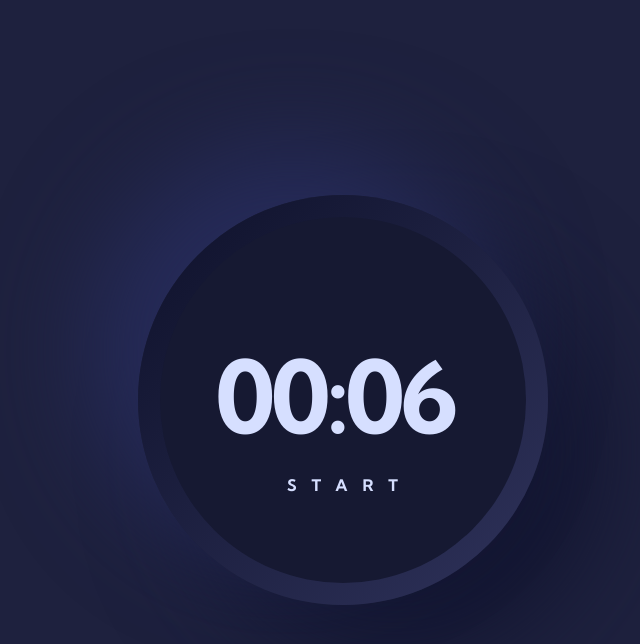
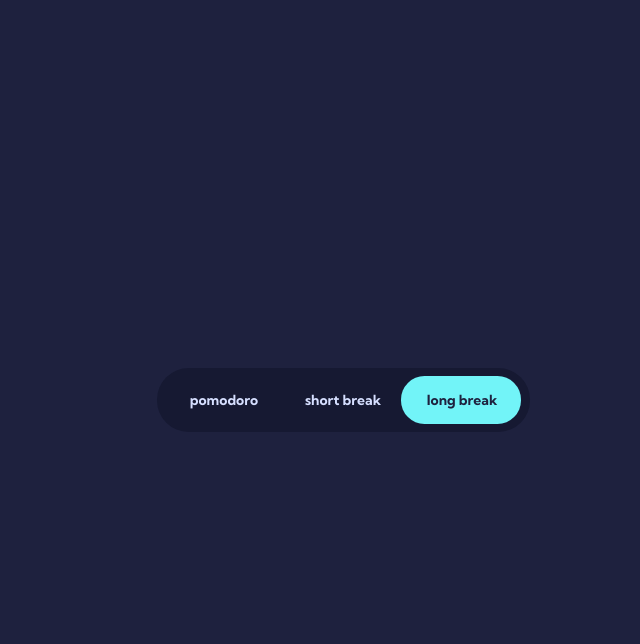
Before and after one commit to jimmy2130/pomodoro-app, a React (Create React App) app: page / in a window 1280 px wide. Shown: the top 644 px of the page, without its empty margins (297-937 px from the left). Built offline with nearby package versions, Linux system fonts and the light colour scheme.

Commit message:
Improve the Timer Component by counting faster (0.1s/count instead of 1s/count). Create the NavigationBar Component.

```diff
--- a/src/components/AnimationRing/AnimationRing.js
+++ b/src/components/AnimationRing/AnimationRing.js
@@ -34,14 +34,12 @@ const AnimationRing = ({
 	onComplete,
 	control
 }) => {
-	console.log(animationState)
 	const { cx, cy, r, stroke, length } = SIZE[size]
 	const xEndPoint = getX(cx, r, 359.99)  // cannot draw full circle with svg arc
 	const yEndPoint = getY(cy, r, 359.99)
 
   return (
     <>
-      <Wrapper>
         <Ring
         	xmlns="http://www.w3.org/2000/svg"
         	width={length}
@@ -61,15 +59,10 @@ const AnimationRing = ({
             onAnimationComplete={onComplete}
           />
         </Ring>
-      </Wrapper>
     </>
 
   );
 }
-
-const Wrapper = styled.div`
-	pointer-events: none;
-`
 
 const Ring = styled.svg`
 	opacity: var(--opacity);
--- a/src/components/App/App.js
+++ b/src/components/App/App.js
@@ -1,19 +1,29 @@
-import React from "react";
+import React, { useState } from "react";
 import styled from 'styled-components/macro';
-import Timer from '../Timer';
+// import Timer from '../Timer';
+import NavigationBar from '../NavigationBar';
 
 
 const App = () => {
+	const [config, setConfig] = useState({
+		color: 'secondary',
+		size: 'big',
+		fontFamily: 'sansSerif',  //sansSerif, serif, mono
+		time: {
+			pomodoro: 0.1,
+			shortBreak: 0.2,
+			longBreak: 0.3,
+		},
+		clockType: 'longBreak',
+
+	})
+
+	const handleNavClick = (id) => setConfig({...config, clockType: id})
+
 	return (
 		<Wrapper>
-			<Timer
-				time={0.1}
-				color="primary"
-				size="big"
-				fontFamily="sansSerif"
-				// fontFamily="serif"
-				// fontFamily="mono"
-			/>
+			<NavigationBar config={config} handleClick={handleNavClick}/>
+			{/*<Timer config={config}/>*/}
 		</Wrapper>
 	)
 }
--- /dev/null
+++ b/src/components/NavigationBar/NavigationBar.js
@@ -0,0 +1,99 @@
+import React from "react";
+import styled from 'styled-components/macro';
+import { motion } from "framer-motion";
+import { COLORS, FAMILIES } from '../../constants';
+
+const BUTTON_TEXT_SIZE = {
+	sansSerif: '14px',
+	serif: '14px',
+	mono: '13px',
+}
+
+const ANIMATION_TRANSLATE_X = {
+	pomodoro: 1,
+	shortBreak: 118,
+	longBreak: 236,
+}
+
+const NavigationBar = ({ config, handleClick }) => {
+	const { color, clockType } = config
+	return (
+		<NavigationWrapper>
+			<NavigationButton config={config} id="pomodoro" handleClick={handleClick}>pomodoro</NavigationButton>
+			<NavigationButton config={config} id="shortBreak" handleClick={handleClick}>short break</NavigationButton>
+			<NavigationButton config={config} id="longBreak" handleClick={handleClick}>long break</NavigationButton>
+			<Floater
+				initial={{translateX: ANIMATION_TRANSLATE_X[clockType]}}
+			  animate={{translateX: ANIMATION_TRANSLATE_X[clockType]}}
+			  transition={{duration: 0.2, ease: 'easeOut'}}
+				style={{'--background': COLORS[color]}}
+			/>
+		</NavigationWrapper>
+	)
+}
+
+const NavigationButton = ({ children, config, id, handleClick }) => {
+	const { color, fontFamily, clockType } = config
+	return (
+		<NavigationButtonWrapper
+			onClick={() => handleClick(id)}
+			style={{
+				'--background': clockType === id ? COLORS[color] : COLORS['backgroundDark'],
+				'--font-family': FAMILIES[fontFamily],
+				'--font-size': BUTTON_TEXT_SIZE[fontFamily],
+				'--color': clockType === id ? COLORS['background'] : COLORS['text'],
+				'--hover-color': clockType === id ? COLORS['background'] : COLORS['white'],
+			}}
+		>
+			{children}
+		</NavigationButtonWrapper>
+	)
+}
+
+const NavigationWrapper = styled.div`
+	position: relative;
+	max-width: 373px;
+	padding: 8px;
+	border-radius: 31.5px;
+	background: ${COLORS.backgroundDark};
+	display: flex;
+	isolation: isolate;
+`
+
+const NavigationButtonWrapper = styled.button`
+  display: block;
+  margin: 0;
+  padding: 0;
+	width: 120px;
+	height: 48px;
+  border: none;
+	background: transparent;
+	color: var(--color);
+	font-family: var(--font-family);
+	font-size: var(--font-size);
+	font-weight: 700;
+  cursor: pointer;
+  z-index: 1;
+
+  &:hover {
+  	color: var(--hover-color);
+  }
+
+  &:focus {
+    outline-offset: -4px;
+  }
+  /* Focusing the button with a mouse, touch, or stylus */
+  &:focus:not(:focus-visible) {
+    outline: none;
+  }
+`
+
+const Floater = styled(motion.div)`
+	position: absolute;
+	width: 120px;
+	height: 48px;
+	border-radius: 23.5px;
+	background: var(--background);
+`
+
+export default NavigationBar;
--- /dev/null
+++ b/src/components/NavigationBar/index.js
@@ -0,0 +1 @@
+export { default } from "./NavigationBar";
--- a/src/components/Timer/Timer.js
+++ b/src/components/Timer/Timer.js
@@ -59,10 +59,12 @@ const TIMER_TEXT_STYLE = {
 // 	}
 // }
 
-const Timer = ({ time, color, size, fontFamily }) => {
+const Timer = ({ config }) => {
+	const { size, color, fontFamily, clockType } = config
+	const time = config['time'][clockType]
 	const control = useAnimation()
 	const [animationState, setAnimationState] = useState('start')
-	const [counter, setCounter] = useState(time * 60)
+	const [counter, setCounter] = useState(time * 60 * 10)
 	const [key, setKey] = useState(0)
 
 	const onTick = () => {
@@ -79,7 +81,7 @@ const Timer = ({ time, color, size, fontFamily }) => {
 			})
 			control.start({
 	      pathLength: 1,
-	      transition: { duration: counter, ease: "linear" },
+	      transition: { duration: counter / 10, ease: "linear" },
 	    })
 		}
 		else if(animationState === 'playing') {
@@ -90,11 +92,11 @@ const Timer = ({ time, color, size, fontFamily }) => {
 			setAnimationState('playing')
 			control.start({
 	      pathLength: 1,
-	      transition: {	duration: counter, ease: "linear"},
+	      transition: {	duration: counter / 10, ease: "linear"},
 	    })
 		}
 		else if(animationState === 'end') {
-			setCounter(time * 60)
+			setCounter(time * 60 * 10)
 			setAnimationState('playing')
 			control.set({
 				pathLength: 0
@@ -117,6 +119,7 @@ const Timer = ({ time, color, size, fontFamily }) => {
 							'--position-top': STATUS_TEXT_STYLE[fontFamily]['positionTop'],
 							'--line-height': STATUS_TEXT_STYLE[fontFamily]['lineHeight'],
 							'--translate-x': STATUS_TEXT_STYLE[fontFamily]['translateX'],
+							'--color': COLORS[color],
 
 					}}>
 						{BUTTON_TEXT[animationState].toUpperCase()}
@@ -175,6 +178,7 @@ const PlayButtonWrapper = styled.div`
 	box-shadow: -50px -50px 100px hsl(234deg, 40%, 25%), 50px 50px 100px hsl(234deg, 45%, 13%);
 	display: grid;
 	place-content: center;
+	user-select: none;
 `
 
 const PlayButton = styled.button`
@@ -206,12 +210,19 @@ const StatusText = styled.span`
 	margin-left: auto;
 	margin-right: auto;
 	width: fit-content;
+	pointer-events: none;
+	cursor: pointer;
+
 	font-family: var(--font-family);
 	font-size: 16px;
 	font-weight: 700;
 	line-height: var(--line-height);
 	letter-spacing: 15px;
 	transform: var(--translate-x);
+
+	${PlayButton}:hover & {
+		color: var(--color);
+	}
 `
 
 const AnimationRingWrapper = styled.div`
@@ -246,6 +257,8 @@ const ClockReference = styled.div`
 	line-height: var(--line-height);
 	letter-spacing: var(--letter-spacing);
 	color: transparent;
+	pointer-events: none;
+	cursor: pointer;
 `
 
 const StatusTextReference = styled.span`
@@ -263,6 +276,8 @@ const StatusTextReference = styled.span`
 	letter-spacing: 15px;
 	// border: 1px solid red;
 	color: transparent;
+	pointer-events: none;
+	cursor: pointer;
 `
 
 export default Timer;
--- a/src/components/TimerDisplay/TimerDisplay.helpers.js
+++ b/src/components/TimerDisplay/TimerDisplay.helpers.js
@@ -21,6 +21,7 @@ export function useInterval(callback, delay) {
 }
 
 export function getShowTime(sec) {
+	sec = Math.ceil(sec / 10)
 	let min = ((sec - (sec % 60)) / 60).toString().padStart(2, '0')
 	sec = (sec % 60).toString().padStart(2, '0')
 	return `${min}:${sec}`
--- a/src/components/TimerDisplay/TimerDisplay.js
+++ b/src/components/TimerDisplay/TimerDisplay.js
@@ -27,7 +27,7 @@ const TIMER_TEXT_STYLE = {
 const TimerDisplay = ({ counter, onTick, animationState, fontFamily }) => {
 	const isOn = animationState === 'playing'
 	const showTime = getShowTime(counter)
-  useInterval(onTick, isOn ? 1000 : null)
+  useInterval(onTick, isOn ? 100 : null)
 
 	return (
 		<Wrapper>
```
